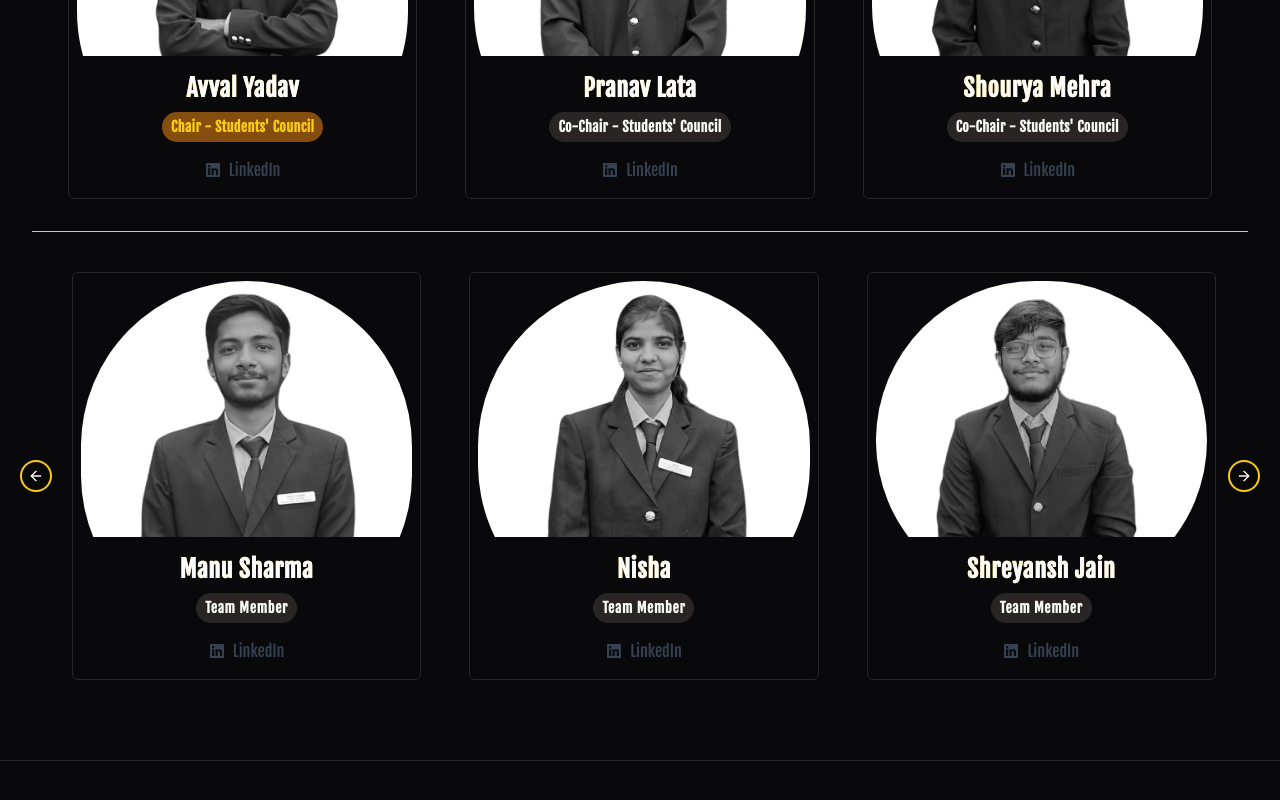
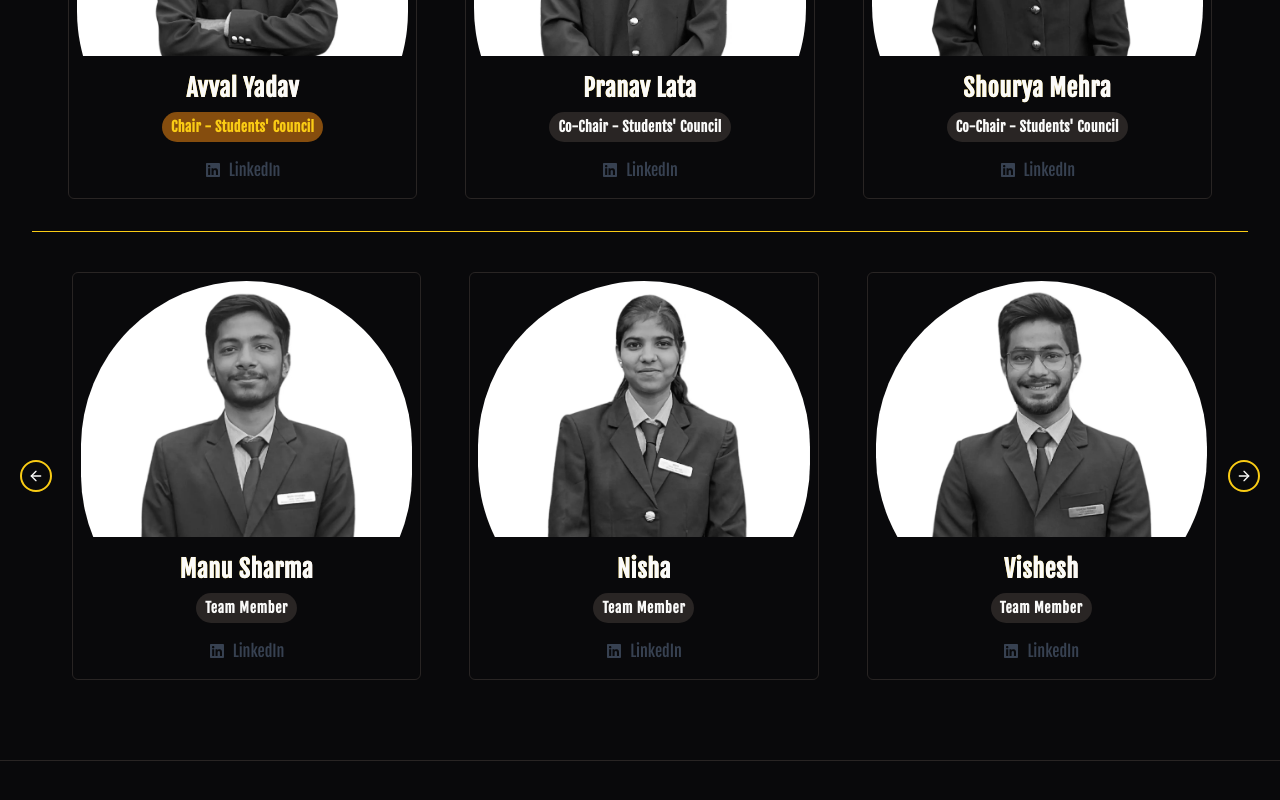
Before and after one commit to DevChauhan5/nirmaan, a Next.js app: page / in a window 1280 px wide. Shown: the part 3015-3815 px from the top of the page. Built offline with nearby package versions, Linux system fonts and the light colour scheme.

Commit message:
Remove duplicate entry and add new team member in coreteam

```diff
--- a/constants/index.ts
+++ b/constants/index.ts
@@ -94,6 +94,13 @@ export const coreteam = [
       "https://www.linkedin.com/in/nisha-83b879290?utm_source=share&utm_campaign=share_via&utm_content=profile&utm_medium=android_app",
   },
   {
+    name: "Vishesh",
+    photo: "/images/profile/Vishesh.webp",
+    role: "Team Member",
+    linkedin:
+      "https://www.linkedin.com/in/vishesh-panwar-80028b276?utm_source=share&utm_campaign=share_via&utm_content=profile&utm_medium=android_app",
+  },
+  {
     name: "Shreyansh Jain",
     photo: "/images/profile/Shreyansh.webp",
     role: "Team Member",
@@ -153,13 +160,6 @@ export const coreteam = [
     photo: "/images/profile/Twinkle.webp",
     role: "Team Member",
     linkedin: "https://www.linkedin.com/in/twinkle-gupta-ba8718228",
-  },
-  {
-    name: "Vishesh",
-    photo: "/images/profile/Vishesh.webp",
-    role: "Team Member",
-    linkedin:
-      "https://www.linkedin.com/in/vishesh-panwar-80028b276?utm_source=share&utm_campaign=share_via&utm_content=profile&utm_medium=android_app",
   },
   {
     name: "Samarth",
```
